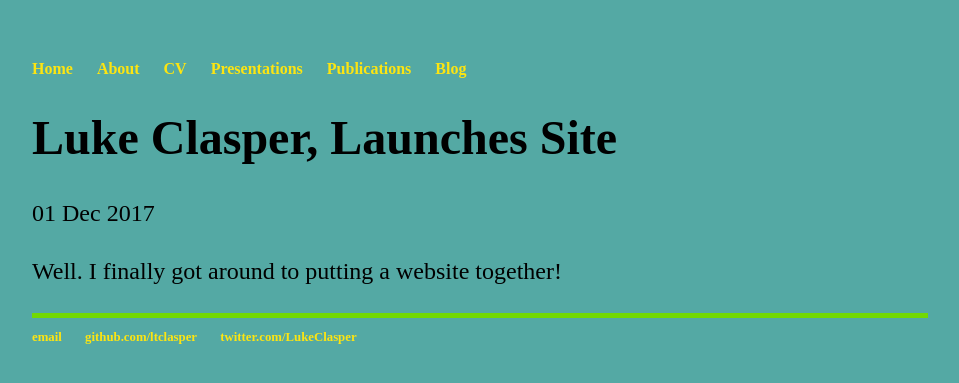
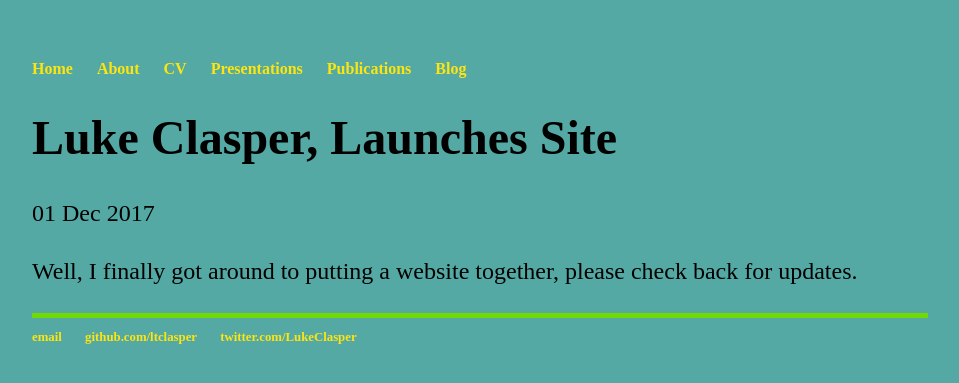
Before and after one commit to ltclasper/ltclasper.github.io, a Jekyll site: the page built from _posts/2017-12-01-luke-clasper-site-launched.md, in a window 1280 px wide. Shown: the top 383 px of the page, without its empty margins (160-1119 px from the left). Built offline with Jekyll 4.4.1, drawn with Linux system fonts in a browser that asks for light colours.

Commit message:
Update 2017-12-01-luke-clasper-site-launched.md

```diff
--- a/_posts/2017-12-01-luke-clasper-site-launched.md
+++ b/_posts/2017-12-01-luke-clasper-site-launched.md
@@ -4,4 +4,4 @@ title: "Luke Clasper, Launches Site"
 date: 2017-12-01
 ---
 
-Well. I finally got around to putting a website together!
+Well, I finally got around to putting a website together, please check back for updates.
```
